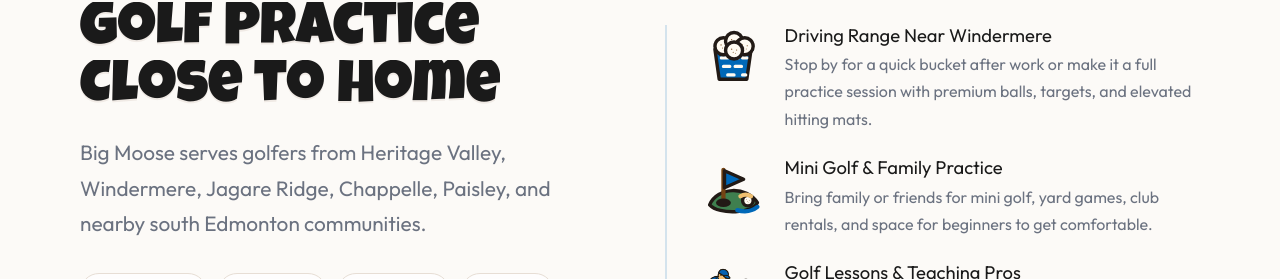
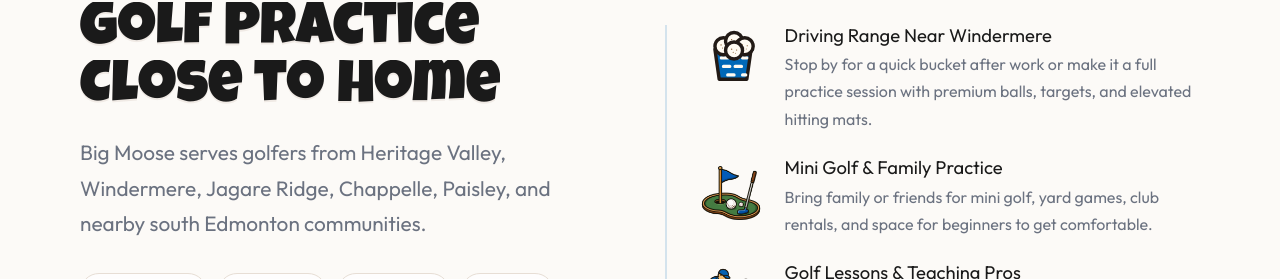
Before and after one commit to parsashayegan613-tech/Big-Moose-Driving-Range, a Next.js app: page / in a window 1280 px wide. Shown: the part 2752-3031 px from the top of the page. Built offline with nearby package versions, Linux system fonts and the light colour scheme.

Commit message:
Add mini golf family image icon

```diff
--- a/src/app/page.tsx
+++ b/src/app/page.tsx
@@ -284,7 +284,8 @@
                                 </div>
                             </div>
                             <div>
-                                <RangeIcon name="miniGolf" />
+                                {/* eslint-disable-next-line @next/next/no-img-element */}
+                                <img src="/images/icons/mini-golf-family-icon.png" alt="" className="local-highlight-icon" aria-hidden="true" />
                                 <div>
                                     <h3>Mini Golf & Family Practice</h3>
                                     <p>Bring family or friends for mini golf, yard games, club rentals, and space for beginners to get comfortable.</p>
```
Also changed, not shown: public/images/icons/mini-golf-family-icon.png (added).
